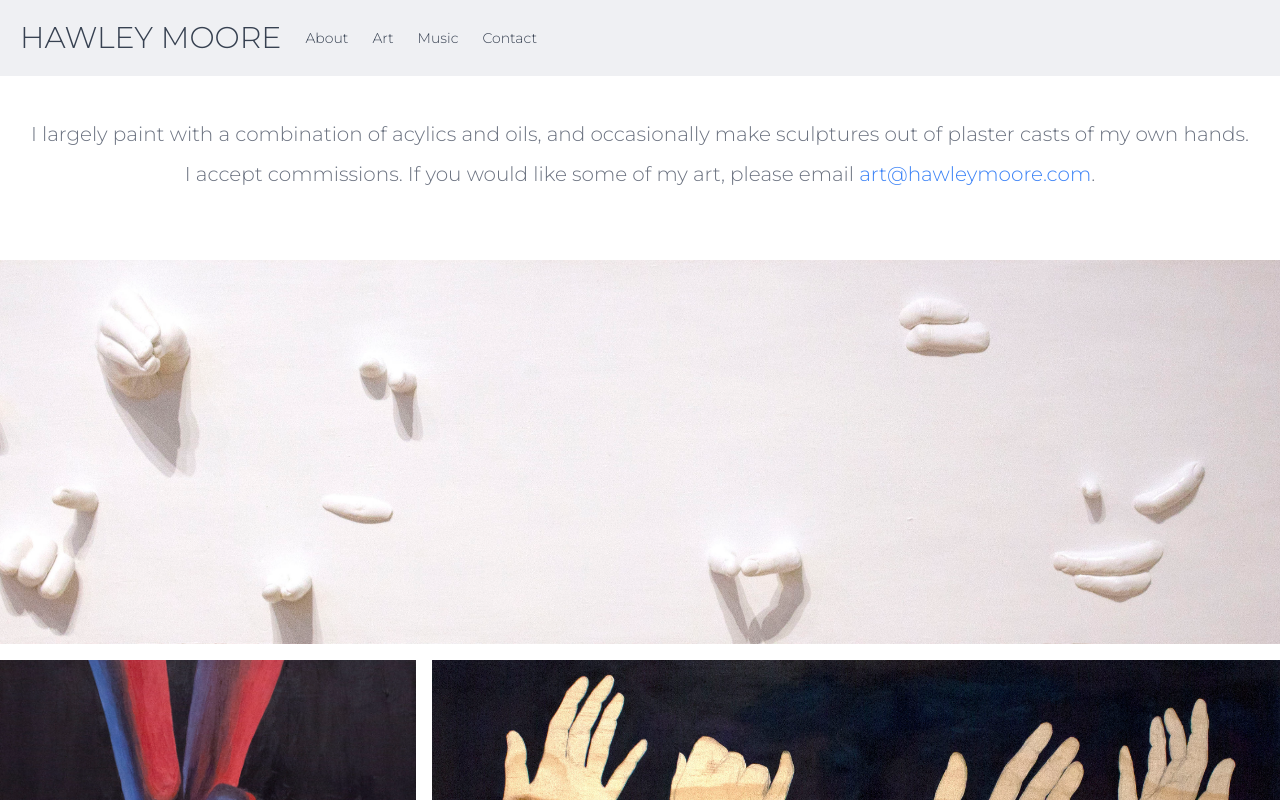
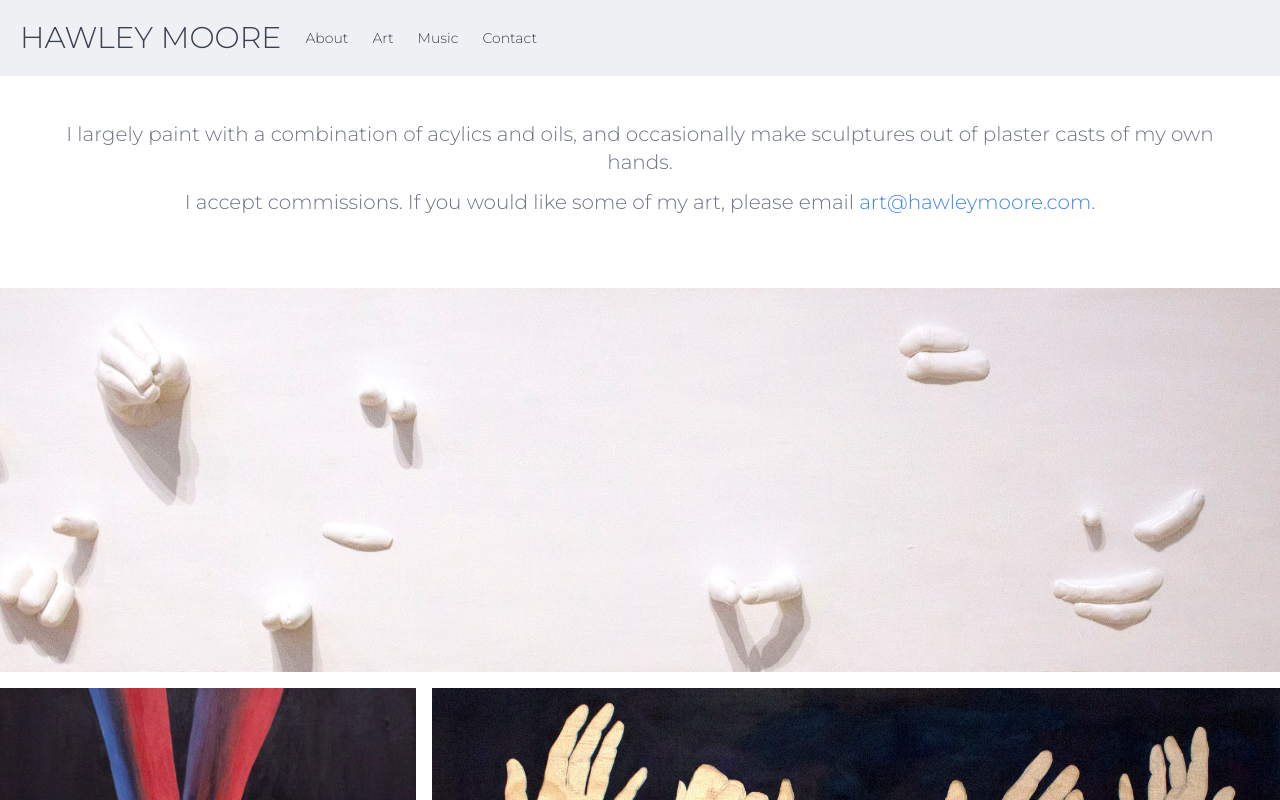
Before and after one commit to hawleym/personal-site, a Next.js app: page /art in a window 1280 px wide. Shown: the top 800 px of the page. Built offline with nearby package versions, Linux system fonts and the light colour scheme.

Commit message:
adds margin to art text

```diff
--- a/pages/art.js
+++ b/pages/art.js
@@ -77,7 +77,7 @@ export default function ArtPage() {
     <div>
       <Nav />
       <div className="py-10">
-        <h1 className="text-xl text-center text-gray-500 pt-20">
+        <h1 className="text-xl text-center text-gray-500 pt-20 mx-10">
           I largely paint with a combination of acylics and oils, and occasionally make sculptures out of plaster casts of my own hands.
         </h1>
         <h1 className="text-xl text-center text-gray-500 pt-3">
```
